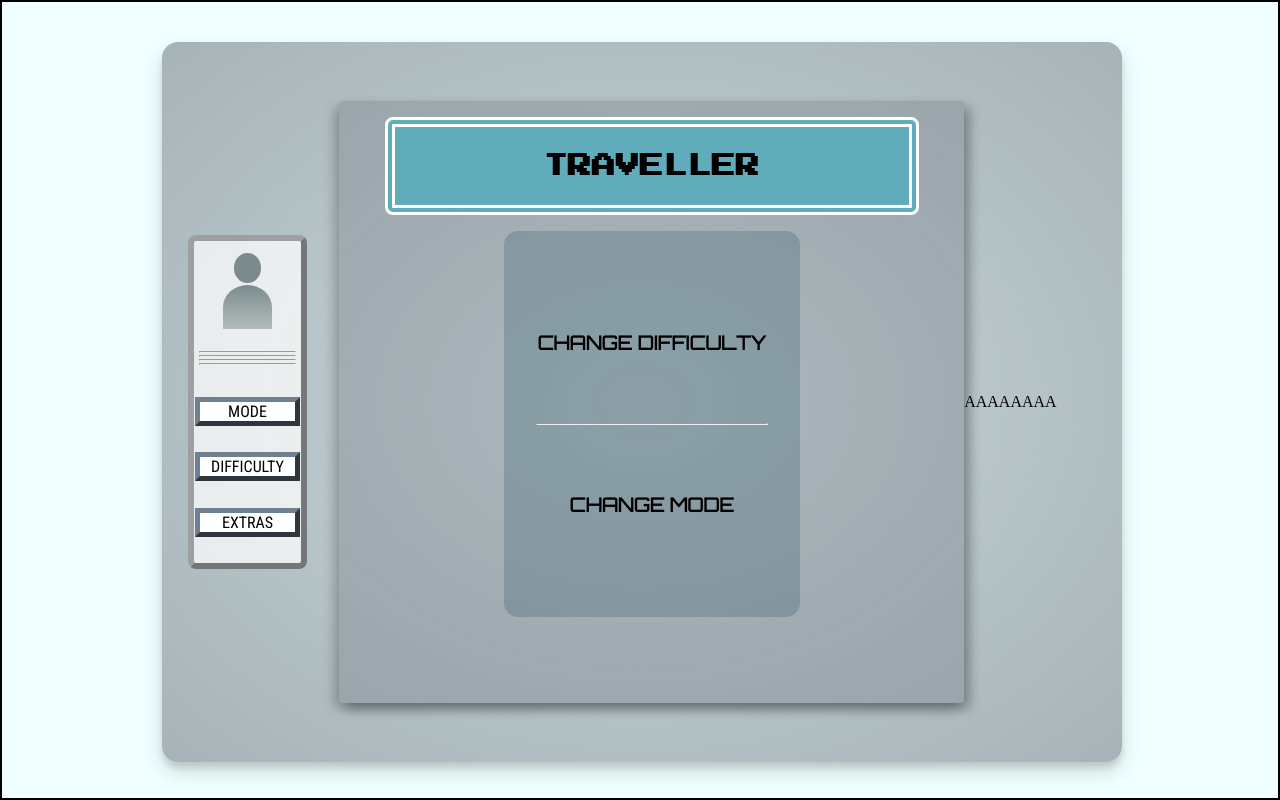
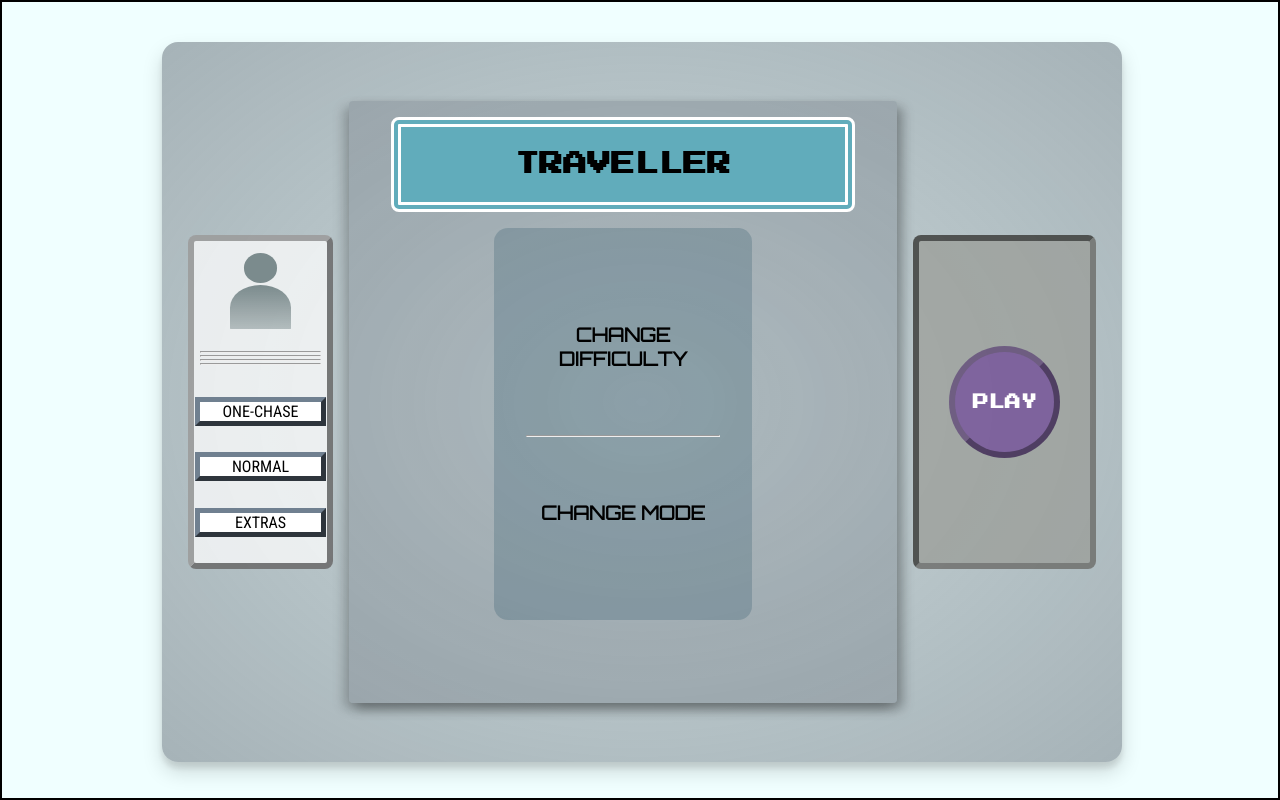
Before and after one commit to BrianKamauKahara/BlOCK, a website: page game.html in a window 1280 px wide. Drawn offline with Linux system fonts and the light colour scheme.

Commit message:
Added the html and css of a "play" button, but not yet implemented its functionality

```diff
--- a/game.css
+++ b/game.css
@@ -56,8 +56,8 @@ body {
     flex-grow: 1;
     background-color: rgba(255, 255, 255, 0.726);
     height: 50%;
-    width: 80px;
-    margin: 0 2rem 0 0;
+    /* width: 80px; */
+    margin: 0 1rem 0 0;
     border-radius: 8px;
     border: 6px rgba(0, 0, 0, 0.5);
     border-style: outset;
@@ -127,12 +127,12 @@ body {
 }
 
 .central-panel {
-    flex-grow: 2;
+    flex-grow: 4;
     display: flex;
     flex-direction: column;
     justify-content: center;
     align-items: center;
-    width:  60%;
+    /* width:  60%; */
     height: 90%;
     padding: 2vh;
     background-color: rgba(92, 102, 112, 0.258);
@@ -177,6 +177,12 @@ body {
     text-align: center;
 }
 
+.centext:hover {
+    color: #6a0dad;
+    cursor: pointer;
+    scale: 1.1;
+}
+
 .options{
     flex-grow: 1;
     display: flex;
@@ -196,6 +202,7 @@ body {
 
 .option:hover {
     background-color: #e0f7fa;
+    cursor: pointer;
 }
 
 .mode-option {
@@ -203,13 +210,40 @@ body {
 }
 
 .right-panel {
-    flex-grow: 1;
+    flex-grow: 2;
+    background-color: rgba(154, 156, 151, 0.726);
+    height: 50%;
+    margin: 0 0 0 1rem;
+    border-radius: 8px;
+    border: 6px rgba(0, 0, 0, 0.5);
+    border-style: inset;
+    display: flex;
+    justify-content: center;
+    align-items: center;
 }
 
-.centext:hover {
-    color: #6a0dad;
+.play-button {
+    width: 65%;
+    height: 35%;
+    background-color: rgba(102, 51, 153, 0.575);
+    border: 6px rgba(0, 0, 0, 0.377);
+    border-style: outset;
+    border-radius: 50%;
+    transition: scale 0.1s ease-out;
+    display: grid;
+    place-content: center;
+    font-family: 'Press Start 2P', sans-serif;
+    font-weight: bolder;
+    color: white;
+}
+
+.play-button:hover {
+    scale: 1.15;
     cursor: grab;
-    scale: 1.1;
+}
+
+.play-button:active {
+    cursor: grabbing;
 }
 
 .extras {
--- a/game.html
+++ b/game.html
@@ -22,8 +22,8 @@
                 <hr style="width: 90%; margin: auto;">
             </div>
             <div class="player-details">
-                <div class="current-mode-disp" id="mode-disp">MODE</div>
-                <div class="current-diff-disp" id="diff-disp">DIFFICULTY</div>
+                <div class="current-mode-disp" id="mode-disp">ONE-CHASE</div>
+                <div class="current-diff-disp" id="diff-disp">NORMAL</div>
                 <div class="extra-details-disp" id="extra-details">EXTRAS</div>
             </div>
         </div>
@@ -36,14 +36,15 @@
             </div>
             <div class="extras"></div>
         </div>
-        <div class="right-panel">AAAAAAAA</div>
+        <div class="right-panel">
+            <div class="play-button">PLAY</div>
+        </div>
     </div>
     <div class="user-square hidden" id="player">
         <div class="score-display">0</div>
         <input class="helper" type="text" autocomplete="off" autofocus="true" id="inparea"/>
     </div>
     <div class="hazards-container hidden" id="hazard-area"></div>
-
     <script src="game.js"></script>
 </body>
 </html>
```
Also changed, not shown: images/tria.jpeg (added).
